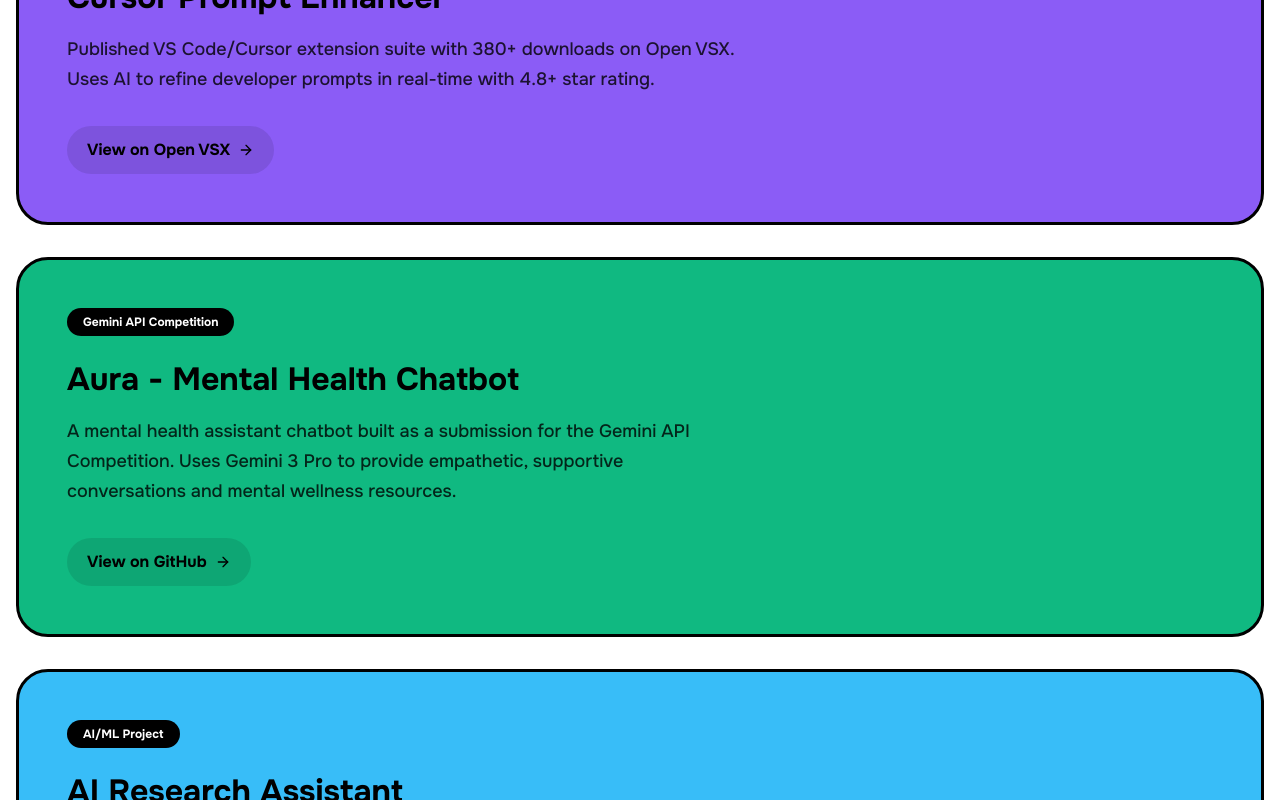
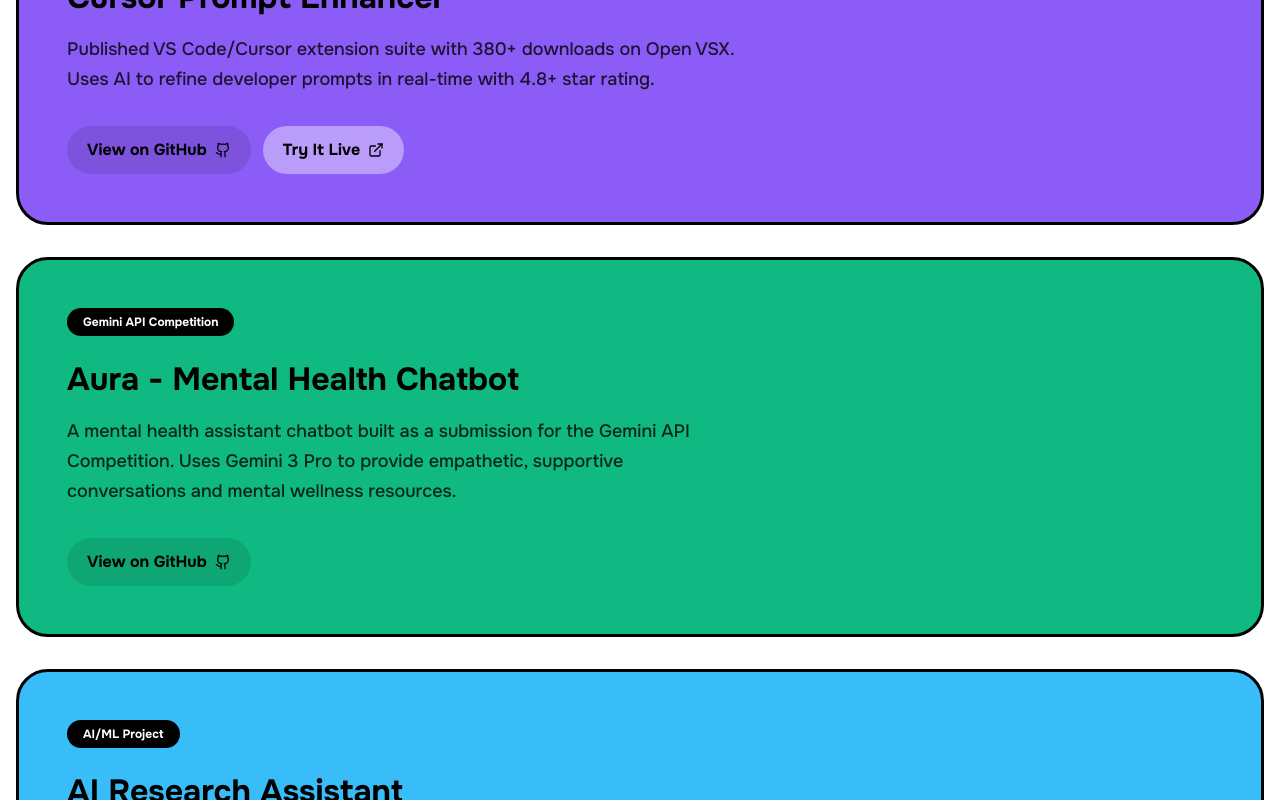
Before and after one commit to KingReaper6940/portfolio-website, a Next.js app: page / in a window 1280 px wide. Shown: the part 5000-5800 px from the top of the page. Built offline with nearby package versions, Linux system fonts and the light colour scheme.

Commit message:
Add dual project links: View on GitHub + Try It Live buttons

```diff
--- a/components/all-projects-modal.tsx
+++ b/components/all-projects-modal.tsx
@@ -1,6 +1,6 @@
 "use client"
 
-import { X, ExternalLink } from "lucide-react"
+import { X, ExternalLink, Github } from "lucide-react"
 import { useEffect } from "react"
 
 interface Project {
@@ -9,7 +9,8 @@ interface Project {
     badge?: string
     technologies: string[]
     bgColor: string
-    link?: string
+    github?: string
+    live?: string
 }
 
 interface AllProjectsModalProps {
@@ -25,7 +26,7 @@ export function AllProjectsModal({ isOpen, onClose }: AllProjectsModalProps) {
                 "Revolutionary app creation agency leveraging artificial intelligence to build custom mobile and web applications for content creators. Features automated app development pipelines, AI-powered design systems, and innovative revenue-sharing models. Empowers creators to monetize their content through dedicated apps without technical expertise, handling everything from development to deployment and maintenance.",
             technologies: ["Next.js", "AI/ML", "React Native", "Node.js", "OpenAI API", "Stripe API", "Firebase"],
             bgColor: "bg-[#8B5CF6]",
-            link: "https://github.com/KingReaper6940",
+            live: "https://v0-brillance-saa-s-landing-page-nine-teal.vercel.app/",
         },
         {
             title: "Aura",
@@ -34,7 +35,7 @@ export function AllProjectsModal({ isOpen, onClose }: AllProjectsModalProps) {
                 "Award-winning mental health and wellness application that won the University of West London National Science Fair. A comprehensive platform that uses advanced data visualization and machine learning to help users track their emotional patterns and provide personalized wellness insights. Features real-time mood tracking, AI-powered recommendations, and comprehensive analytics dashboard for mental health professionals.",
             technologies: ["React", "D3.js", "Firebase", "Material-UI", "Chart.js", "Machine Learning"],
             bgColor: "bg-[#10B981]",
-            link: "https://github.com/KingReaper6940/Aura",
+            github: "https://github.com/KingReaper6940/Aura",
         },
         {
             title: "Vynn AIO Content",
@@ -42,7 +43,7 @@ export function AllProjectsModal({ isOpen, onClose }: AllProjectsModalProps) {
                 "All-in-one content creation platform powered by AI that generates, optimizes, and manages digital content across multiple formats. Streamlines content workflows for creators and businesses with intelligent automation and comprehensive content management tools.",
             technologies: ["Next.js", "Python", "OpenAI API", "TypeScript", "TailwindCSS", "PostgreSQL"],
             bgColor: "bg-[#F59E0B]",
-            link: "https://github.com/KingReaper6940",
+            github: "https://github.com/KingReaper6940/Vynnn",
         },
         {
             title: "Clone Date AI",
@@ -50,7 +51,7 @@ export function AllProjectsModal({ isOpen, onClose }: AllProjectsModalProps) {
                 "Innovative AI dating application that creates personalized dating experiences through intelligent matching algorithms and conversation starters. Built with modern web technologies to revolutionize how people connect and find meaningful relationships.",
             technologies: ["React", "Node.js", "AI/ML", "MongoDB", "Express", "Socket.io"],
             bgColor: "bg-[#EF4444]",
-            link: "https://github.com/KingReaper6940",
+            github: "https://github.com/rishabhsai/clone-date-ai",
         },
         {
             title: "Briefly",
@@ -58,7 +59,7 @@ export function AllProjectsModal({ isOpen, onClose }: AllProjectsModalProps) {
                 "AI-powered summarization tool that transforms lengthy content into concise, digestible summaries. Features intelligent content analysis and customizable summary lengths for various document types, making information consumption more efficient.",
             technologies: ["Python", "NLP", "FastAPI", "React", "OpenAI API", "TensorFlow"],
             bgColor: "bg-[#38BDF8]",
-            link: "https://github.com/KingReaper6940",
+            github: "https://github.com/rishabhsai/briefly",
         },
         {
             title: "Hidaya Spirit Guide",
@@ -66,7 +67,7 @@ export function AllProjectsModal({ isOpen, onClose }: AllProjectsModalProps) {
                 "Spiritual guidance application that provides personalized insights and recommendations based on Islamic teachings. Features AI-powered content generation and community-driven spiritual resources to help users on their spiritual journey.",
             technologies: ["React Native", "Firebase", "AI/ML", "Node.js", "MongoDB"],
             bgColor: "bg-[#8B5CF6]",
-            link: "https://github.com/KingReaper6940",
+            github: "https://github.com/rishabhsai/-Hidaya-spiritguide/tree/Viswa's-Branch",
         },
         {
             title: "TrendFlip AI",
@@ -74,7 +75,6 @@ export function AllProjectsModal({ isOpen, onClose }: AllProjectsModalProps) {
                 "AI-powered e-commerce platform that analyzes market trends and consumer behavior to help businesses optimize their product strategies and maximize sales potential.",
             technologies: ["Next.js", "Python", "TensorFlow", "PostgreSQL", "OpenAI API"],
             bgColor: "bg-[#10B981]",
-            link: "https://github.com/KingReaper6940",
         },
         {
             title: "Project One",
@@ -82,7 +82,8 @@ export function AllProjectsModal({ isOpen, onClose }: AllProjectsModalProps) {
                 "A sleek and professional website built for Project One, a modern management company. Developed using Next.js and deployed on Vercel, the site delivers fast performance, responsive design, and a seamless user experience. It effectively showcases the company's services and brand with a clean, intuitive layout.",
             technologies: ["Next.js", "TypeScript", "CSS", "JavaScript", "Vercel"],
             bgColor: "bg-[#F59E0B]",
-            link: "https://github.com/KingReaper6940/project-one",
+            github: "https://github.com/KingReaper6940/project-one",
+            live: "https://project-one-j8f2-adqr6d70e-kingreaper6940s-projects.vercel.app/",
         },
         {
             title: "Veswo Bot",
@@ -90,7 +91,7 @@ export function AllProjectsModal({ isOpen, onClose }: AllProjectsModalProps) {
                 "Advanced conversational AI assistant built with natural language processing capabilities, designed to provide intelligent responses and automated customer support solutions.",
             technologies: ["Python", "NLP", "FastAPI", "React", "MongoDB"],
             bgColor: "bg-[#EF4444]",
-            link: "https://github.com/KingReaper6940/Veswo1-bot",
+            github: "https://github.com/KingReaper6940/Veswo1-bot",
         },
         {
             title: "Nittany Eats",
@@ -98,7 +99,7 @@ export function AllProjectsModal({ isOpen, onClose }: AllProjectsModalProps) {
                 "Comprehensive food delivery platform connecting Penn State students with local restaurants, featuring real-time order tracking, payment integration, and personalized recommendations.",
             technologies: ["React Native", "Node.js", "Express", "MongoDB", "Stripe API"],
             bgColor: "bg-[#38BDF8]",
-            link: "https://github.com/KingReaper6940",
+            github: "https://github.com/KingReaper6940/nittany-eats",
         },
     ]
 
@@ -172,17 +173,30 @@ export function AllProjectsModal({ isOpen, onClose }: AllProjectsModalProps) {
                                         ))}
                                     </div>
 
-                                    {project.link && (
+                                    <div className="flex flex-wrap gap-2">
+                                        {project.github && (
                                             <a
-                                            href={project.link}
+                                                href={project.github}
                                                 target="_blank"
                                                 rel="noopener noreferrer"
                                                 className="inline-flex items-center gap-2 text-black font-semibold text-sm hover:gap-3 transition-all bg-black/10 hover:bg-black/20 px-4 py-2 rounded-full border-2 border-black/30"
                                             >
                                                 View on GitHub
+                                                <Github className="w-4 h-4" />
+                                            </a>
+                                        )}
+                                        {project.live && (
+                                            <a
+                                                href={project.live}
+                                                target="_blank"
+                                                rel="noopener noreferrer"
+                                                className="inline-flex items-center gap-2 text-black font-semibold text-sm hover:gap-3 transition-all bg-white/40 hover:bg-white/60 px-4 py-2 rounded-full border-2 border-black/30"
+                                            >
+                                                Try It Live
                                                 <ExternalLink className="w-4 h-4" />
                                             </a>
                                         )}
+                                    </div>
                                 </div>
                             ))}
                         </div>
--- a/components/portfolio-section.tsx
+++ b/components/portfolio-section.tsx
@@ -1,6 +1,6 @@
 "use client"
 
-import { ArrowRight } from "lucide-react"
+import { ArrowRight, Github, ExternalLink } from "lucide-react"
 import { useState } from "react"
 import { AllProjectsModal } from "./all-projects-modal"
 
@@ -14,8 +14,8 @@ export function PortfolioSection() {
         "Published VS Code/Cursor extension suite with 380+ downloads on Open VSX. Uses AI to refine developer prompts in real-time with 4.8+ star rating.",
       tag: "Published Product",
       bgColor: "bg-[#8B5CF6]",
-      link: "https://open-vsx.org/extension/VrishnViswaSathyamoorthy/cursor-prompt-enhancer",
-      linkText: "View on Open VSX",
+      github: "https://github.com/KingReaper6940/CursorEnhancer",
+      live: "https://open-vsx.org/extension/VrishnViswaSathyamoorthy/cursor-prompt-enhancer",
     },
     {
       title: "Aura - Mental Health Chatbot",
@@ -23,8 +23,7 @@ export function PortfolioSection() {
         "A mental health assistant chatbot built as a submission for the Gemini API Competition. Uses Gemini 3 Pro to provide empathetic, supportive conversations and mental wellness resources.",
       tag: "Gemini API Competition",
       bgColor: "bg-[#10B981]",
-      link: "https://github.com/KingReaper6940/Aura",
-      linkText: "View on GitHub",
+      github: "https://github.com/KingReaper6940/Aura",
     },
     {
       title: "AI Research Assistant",
@@ -32,8 +31,6 @@ export function PortfolioSection() {
         "Built an AI-powered research agent using Retrieval-Augmented Generation (RAG) patterns for autonomous information gathering. Processes 50+ daily news sources with 92%+ relevance accuracy using GPT-4.",
       tag: "AI/ML Project",
       bgColor: "bg-[#38BDF8]",
-      link: "https://github.com/KingReaper6940",
-      linkText: "View on GitHub",
     },
   ]
 
@@ -66,15 +63,30 @@ export function PortfolioSection() {
                   {project.description}
                 </p>
 
-                <a
-                  href={project.link}
-                  target="_blank"
-                  rel="noopener noreferrer"
-                  className="inline-flex items-center gap-2 font-semibold text-black hover:gap-3 transition-all text-sm md:text-base group/link bg-black/10 hover:bg-black/20 px-5 py-3 rounded-full"
-                >
-                  {project.linkText}
-                  <ArrowRight className="w-4 h-4 group-hover/link:translate-x-1 transition-transform" />
-                </a>
+                <div className="flex flex-wrap gap-3">
+                  {project.github && (
+                    <a
+                      href={project.github}
+                      target="_blank"
+                      rel="noopener noreferrer"
+                      className="inline-flex items-center gap-2 font-semibold text-black hover:gap-3 transition-all text-sm md:text-base bg-black/10 hover:bg-black/20 px-5 py-3 rounded-full"
+                    >
+                      View on GitHub
+                      <Github className="w-4 h-4" />
+                    </a>
+                  )}
+                  {project.live && (
+                    <a
+                      href={project.live}
+                      target="_blank"
+                      rel="noopener noreferrer"
+                      className="inline-flex items-center gap-2 font-semibold text-black hover:gap-3 transition-all text-sm md:text-base bg-white/40 hover:bg-white/60 px-5 py-3 rounded-full"
+                    >
+                      Try It Live
+                      <ExternalLink className="w-4 h-4" />
+                    </a>
+                  )}
+                </div>
               </div>
             ))}
           </div>
```
Lines whose indentation alone changed are shown as unchanged.
